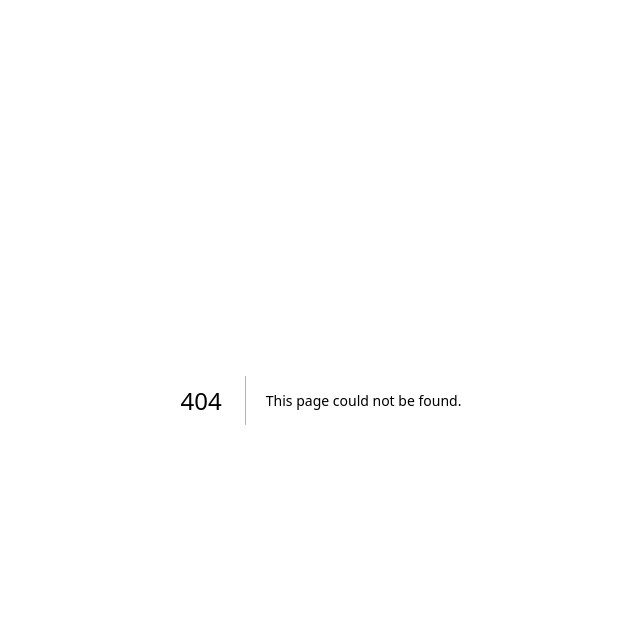
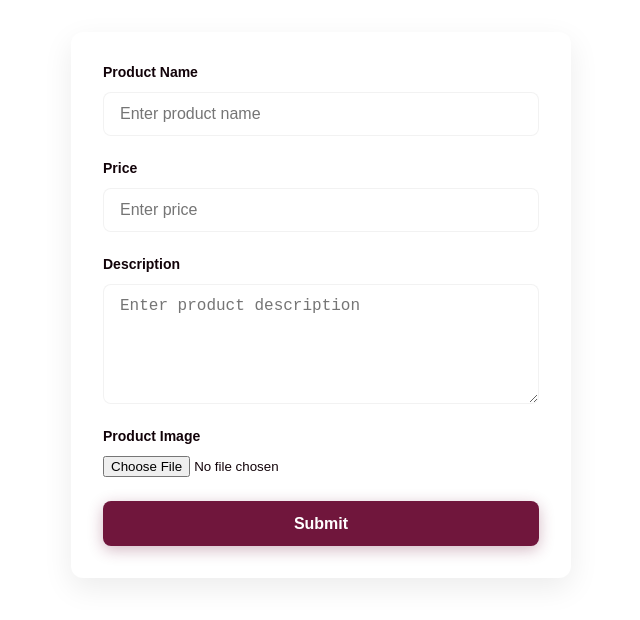
Before and after one commit to kelvin-AJ/handcrafted_haven, a Next.js app in the folder my-app/: page /ui/products/create-form in a window 1280 px wide. Before the commit this address had no page. Shown: the top 620 px of the page, without its empty margins (319-959 px from the left). Built offline with nearby package versions, Linux system fonts and the light colour scheme.

Commit message:
Add Product View

```diff
--- /dev/null
+++ b/my-app/src/app/ui/products/create-form/page.tsx
@@ -0,0 +1,43 @@
+import styles from '../../ui-components.module.css';
+
+export default function Form() {
+  return (
+   <form className={styles.form}>
+  <div className={styles.group}>
+    <label htmlFor="productName">Product Name</label>
+    <input
+      type="text"
+      id="productName"
+      name="productName"
+      placeholder="Enter product name"
+    />
+  </div>
+  <div className={styles.group}>
+    <label htmlFor="productPrice">Price</label>
+    <input
+      type="number"
+      id="productPrice"
+      name="productPrice"
+      placeholder="Enter price"
+    />
+  </div>
+  <div className={styles.group}>
+    <label htmlFor="productDescription">Description</label>
+    <textarea
+      id="productDescription"
+      name="productDescription"
+      placeholder="Enter product description"
+    ></textarea>
+  </div>
+  <div className={styles.group}>
+    <label htmlFor="productImage">Product Image</label>
+    <input
+      type="file"
+      id="productImage"
+      name="productImage"
+    />
+  </div>
+  <button type="submit" className={styles.submitButton}>Submit</button>
+</form>
+  );
+}
--- a/my-app/src/app/ui/seller/seller-products-list.tsx
+++ b/my-app/src/app/ui/seller/seller-products-list.tsx
@@ -1,3 +1,4 @@
+import Link from "next/link";
 import styles from "../../page.module.css";
 import ProductSample from "../product-sample";
 import { RiApps2AddFill } from "react-icons/ri";
@@ -50,14 +51,14 @@ const products = [
 
 export default function SellerProductsList() {
      return (
-    <div>
+    <div className={styles.sellerProductsList}>
         <div className={styles.productHeader}>
             {/* Products header bar */}
 
             <h2>Products</h2>
             <p className={styles.productCount}><span>4</span> Products</p>
             <div>
-                <button className={styles.buttonPurple}><RiApps2AddFill /> Add Product</button>
+                <Link href="/products/create"><button className={styles.buttonPurple}><RiApps2AddFill /> Add Product</button></Link>
             </div>
         </div>
         <div className={styles.productListing}>
--- a/my-app/src/app/ui/ui-components.module.css
+++ b/my-app/src/app/ui/ui-components.module.css
@@ -12,10 +12,10 @@
   margin-bottom: 12px;
 }
 
-.productImage .addToCart{
-    width: 250px;
-    margin: 10px 0;
-   }
+.productImage .addToCart {
+  width: 250px;
+  margin: 10px 0;
+}
 
 .itemName,
 .itemPrice {
@@ -35,12 +35,99 @@
   width: 100%;
   background-color: var(--nav-background);
   color: var(--background);
-  /* font-size: larger; */
   border-radius: 0.5rem;
   padding: 0.5rem;
   border: none;
+  transition: all 0.2s;
+}
+.form {
+  display: flex;
+  flex-direction: column;
+  gap: 1.5rem;
+  max-width: 500px;
+  margin: 2rem auto;
+  padding: 2rem;
+  background-color: var(--background);
+  border-radius: 12px;
+  box-shadow: 0 10px 30px var(--alpha-subtle);
+  border: none;
+  transition: transform 0.3s ease;
 }
 
+.form:hover {
+  transform: translateY(-5px);
+}
+
+.group {
+  display: flex;
+  flex-direction: column;
+  gap: 0.75rem;
+}
+
+.group label {
+  font-size: 0.875rem;
+  font-weight: 600;
+  color: var(--foreground);
+}
+
+.group input[type="text"],
+.group input[type="number"],
+.group textarea {
+  width: 100%;
+  padding: 0.75rem 1rem;
+  font-size: 1rem;
+  border: 1px solid var(--alpha-lighter);
+  border-radius: 8px;
+  transition: border-color 0.3s ease, box-shadow 0.3s ease;
+}
+
+.group input:focus,
+.group textarea:focus {
+  outline: none;
+  border-color: var(--accent-text-1);
+  box-shadow: 0 0 0 3px rgba(var(--cadet-gray-rgb), 0.2);
+}
+
+.group textarea {
+  min-height: 120px;
+  resize: vertical;
+}
+
+.group input[type="file"] {
+  padding: 0;
+  border: none;
+}
+
+.submitButton {
+  padding: 0.85rem;
+  border: none;
+  border-radius: 8px;
+  background-color: var(
+    --nav-background
+  ); /* Using a bold color for the primary button */
+  color: var(
+    --accent-text-2
+  ); /* A light color for text on the dark background */
+  font-size: 1rem;
+  font-weight: 600;
+  cursor: pointer;
+  box-shadow: 0 4px 15px rgba(var(--tyrian-purple-rgb), 0.3);
+  transition: background-color 0.3s ease, transform 0.2s ease,
+    box-shadow 0.3s ease;
+}
+
+.submitButton:hover,
+.addToCart:hover {
+  background-color: var(--button-primary-hover);
+  transform: translateY(-2px);
+  box-shadow: 0 6px 20px rgba(var(--licorice-rgb), 0.2);
+}
+
+.submitButton:active,
+.addToCart:active {
+  transform: translateY(0);
+  box-shadow: 0 2px 10px rgba(var(--licorice-rgb), 0.1);
+}
 
 @media (prefers-color-scheme: dark) {
   .productCard {
@@ -54,23 +141,20 @@
     max-width: 300px;
   }
 
-
   .itemPrice {
     font-size: 1.25rem;
   }
 
-  .productsContainer{
+  .productsContainer {
     display: flex;
     flex-direction: column;
     align-items: center;
     text-align: center;
   }
 
-  .productImage{
+  .productImage {
     display: grid;
     grid-template-columns: repeat(3, 1fr);
     gap: 20px;
   }
-
-
 }
```
Also changed, not shown: my-app/src/app/page.module.css (+6 -2 lines), my-app/src/app/products/create/page.tsx (added, +20 -0 lines).
